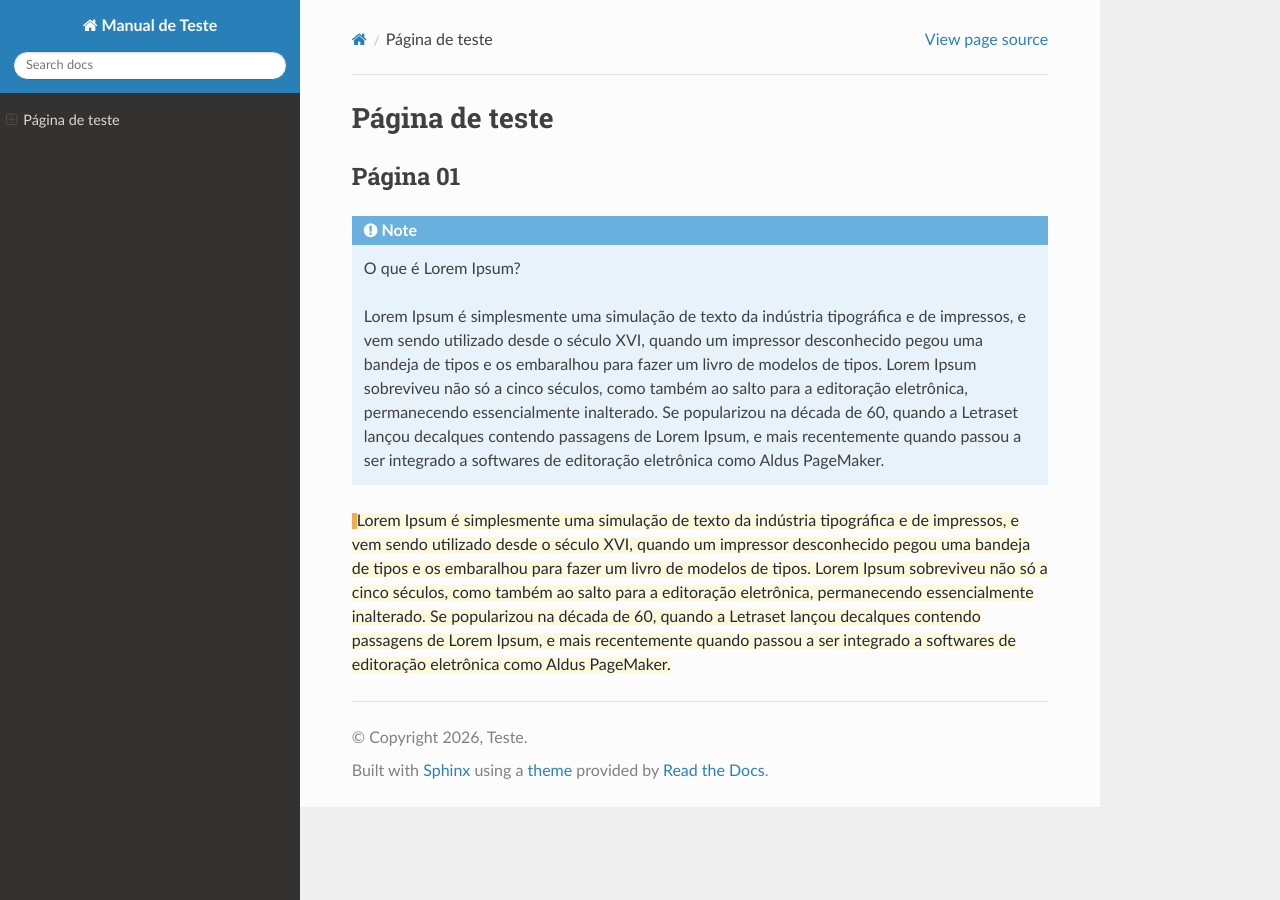
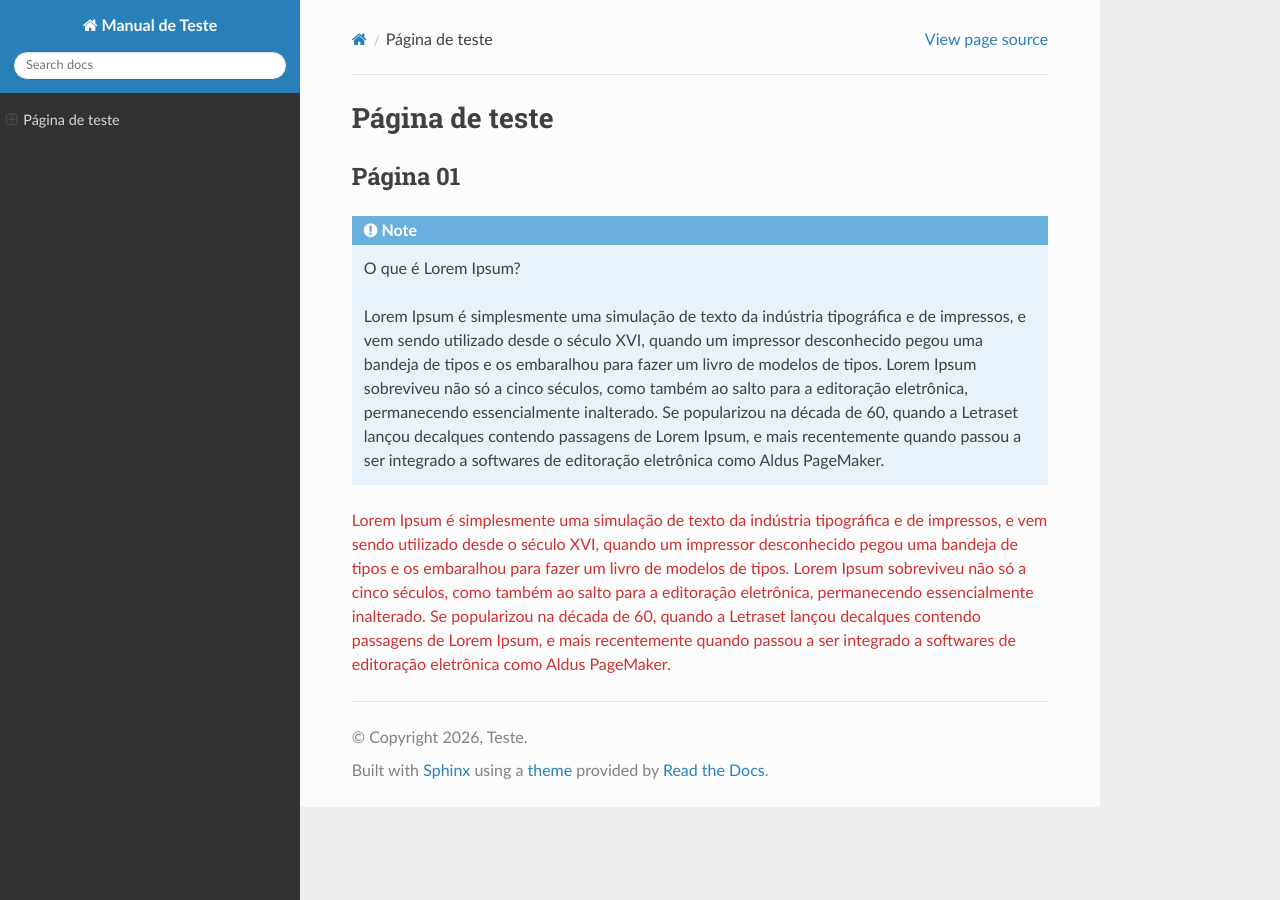
Before and after one commit to gibranSodre20/Manual-de-teste, a Sphinx documentation site: the page built from docs/source/index.rst, in a window 1280 px wide. Built offline with Sphinx 7.4.7 and the Read the Docs theme 3.1.0, drawn with Linux system fonts in a browser that asks for light colours.

Commit message:
Update color in alterar-texto class
Changed text color in alterar-texto class.

```diff
--- a/docs/source/_static/custom.css
+++ b/docs/source/_static/custom.css
@@ -1,7 +1,5 @@
 .alterar-texto {
-    background: #fff8db;
-    color: #1f2937 !important;
-    border-left: 5px solid #f0ad4e;
+    color: #d32f2f !important;
     text-align: justify;
 
 }
```
